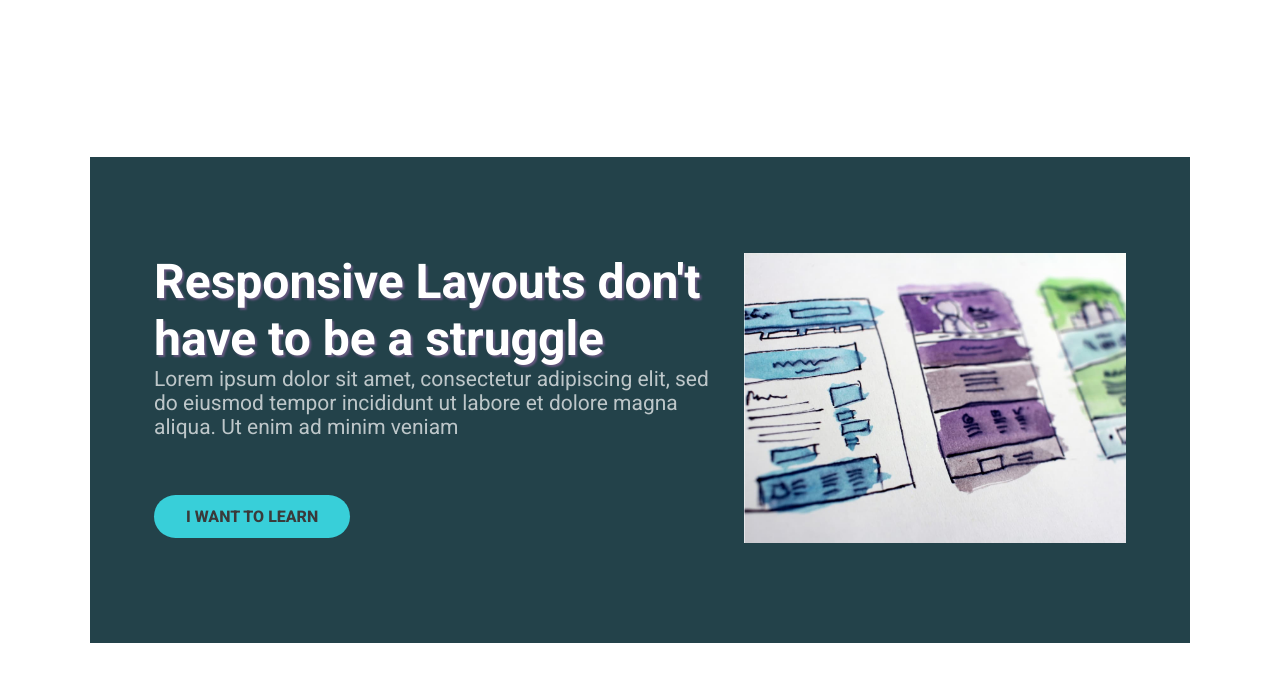
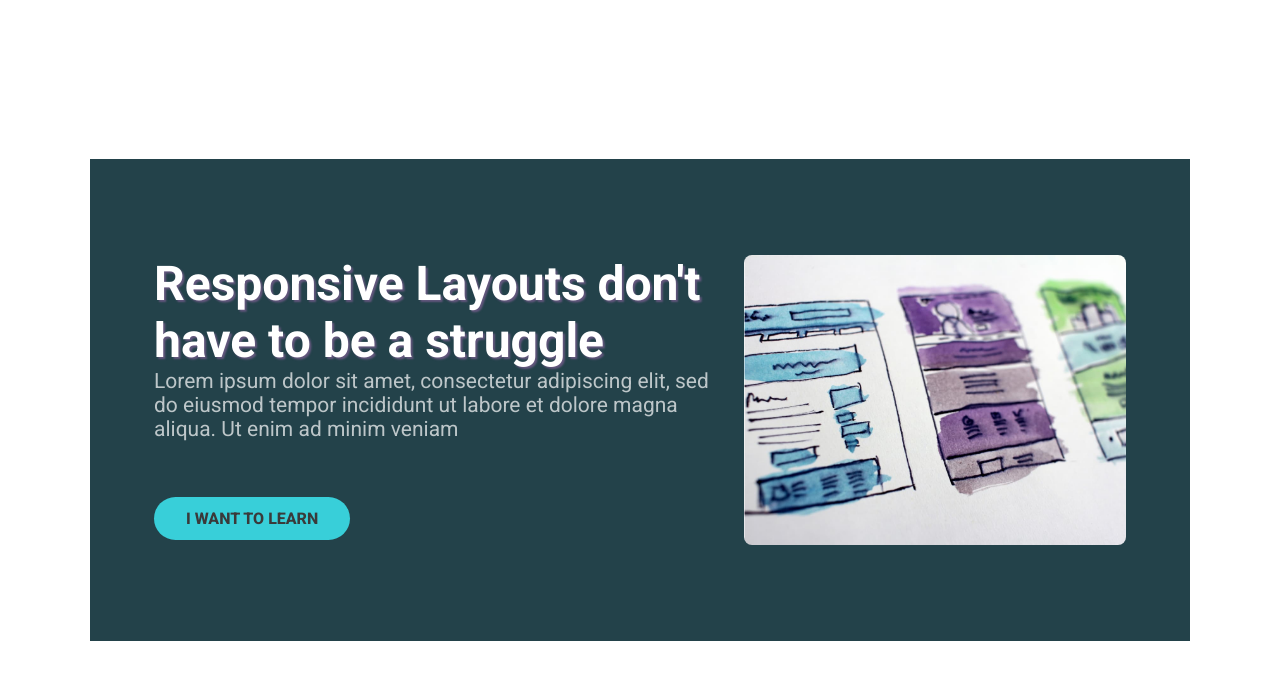
Before and after one commit to call-meRafael/conquering-responsive, a plain HTML site: page challenge-05/index.html in a window 1280 px wide. Drawn offline with Linux system fonts and the light colour scheme.

Commit message:
adjusting the hero box

```diff
--- a/challenge-05/styles/style.css
+++ b/challenge-05/styles/style.css
@@ -98,5 +98,21 @@ img {
 
     & .hero__box {
         width: 40%;
+        overflow: hidden;
+        border-radius: .25rem;
+        align-self: flex-start;
+
+        & img {
+            display: block;
+            border-radius: .5rem;
+            transition: transform .4s ease-in-out;
+            object-fit: cover;
+
+            &:hover {
+                transform: scale(1.2);
+                border-radius: .5rem;
+            }
+
+        }
     }
 }
```
